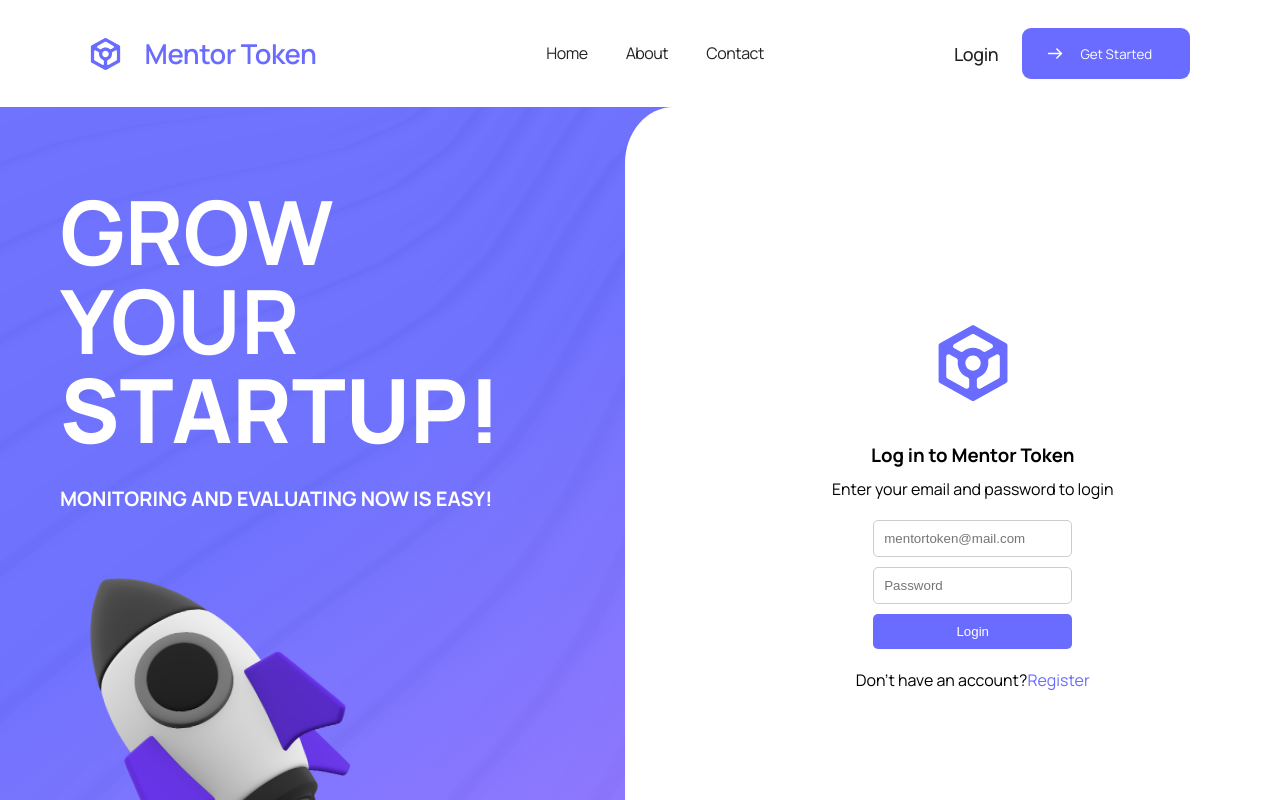
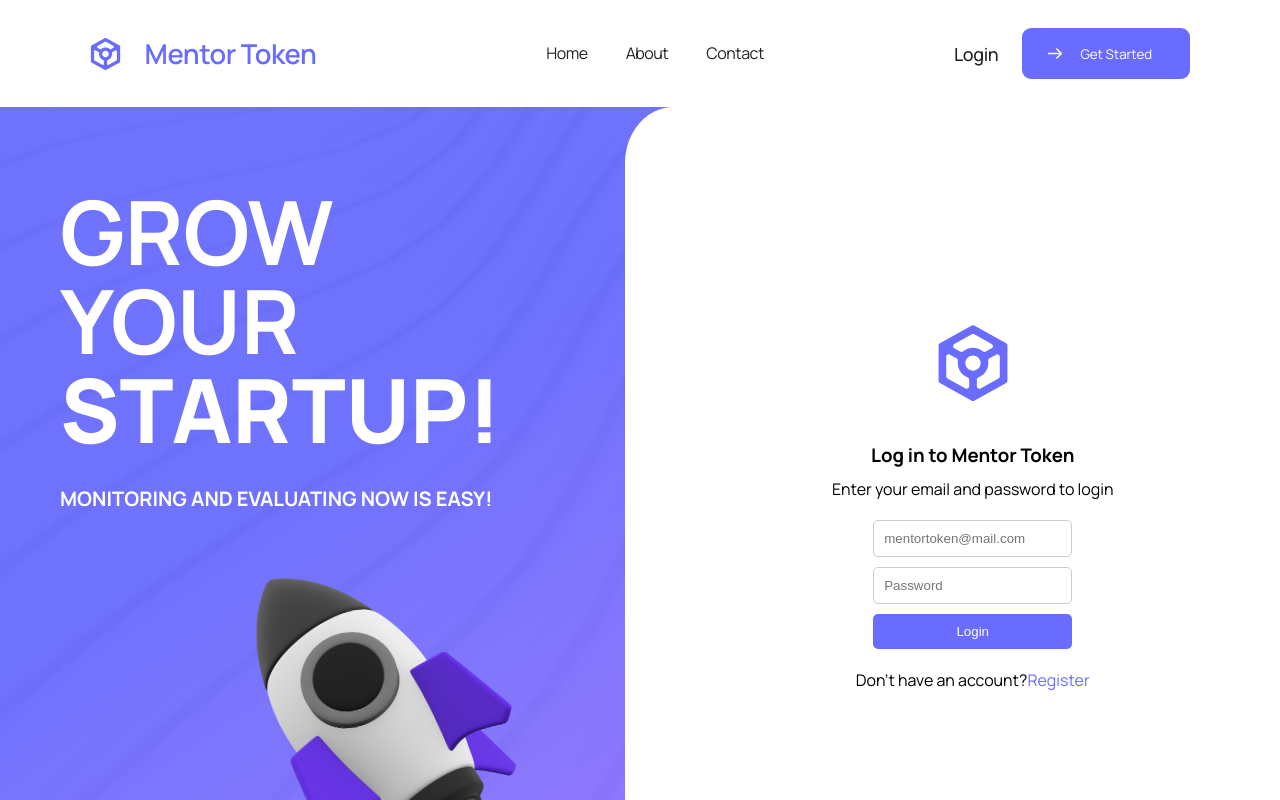
Before and after one commit to DexterNutt/FinalProject, a React (Vite) app in the folder MentorToken/: page /login in a window 1280 px wide. Shown: the top 800 px of the page. Built offline with nearby package versions, Linux system fonts and the light colour scheme.

Commit message:
Move rocket 2vw left

```diff
--- a/MentorToken/src/components/login/LoginComp.module.css
+++ b/MentorToken/src/components/login/LoginComp.module.css
@@ -50,7 +50,7 @@
   position: absolute;
   width: 900px;
   top: 18rem;
-  right: 40rem;
+  right: 37vw;
   rotate: -5deg;
   z-index: 1;
 }
```
